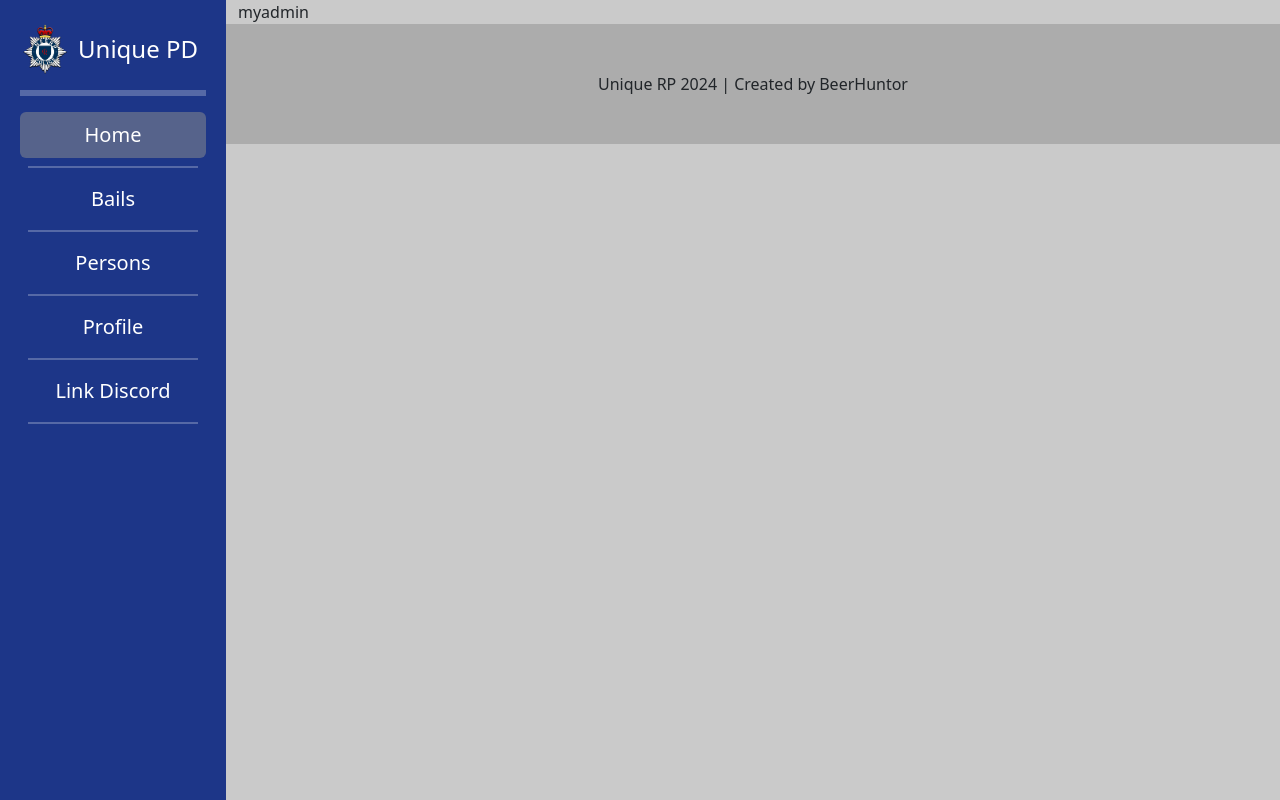
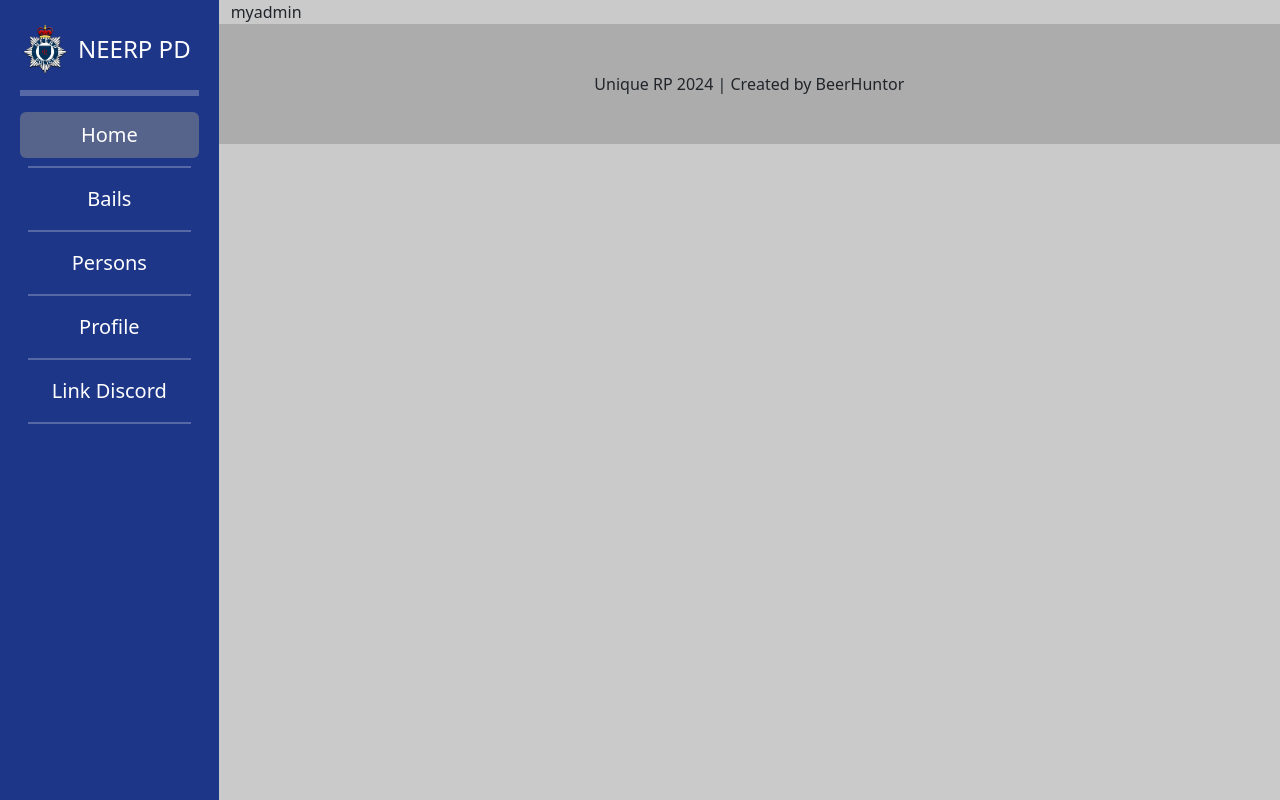
Before and after one commit to BeerHuntor/bail-app, a Django app: page / in a window 1280 px wide. Run offline with Django 5.2, Linux system fonts and the light colour scheme; a user stored in the database is signed in; data comes from the database, SQL or seed files in the repository; some libraries are stand-ins or nearby versions; some web fonts are replaced.

Commit message:
Fixed typo

```diff
--- a/templates/base-sidebar.html
+++ b/templates/base-sidebar.html
@@ -27,7 +27,7 @@
                     <div class="pt-4 pb-1 px-2">
                         <a class="navbar-brand d-flex align-items-center" href="">
                             <img src="/static/images/pd-logo.png" style="width: 50px;" alt="">
-                            <span class="fs-4 d-none d-sm-inline text-white px-2">Unique PD</span>
+                            <span class="fs-4 d-none d-sm-inline text-white px-2">NEERP PD</span>
                         </a>
                         <hr class="divider mt-3">
                         <ul class="nav nav-pills flex-column mb-auto nav-justified">
@@ -74,10 +74,12 @@
                                 <a href="#" class="nav-link text-white fs-5">Profile</a>
                                 <hr class="nav-item-divider">
                             </li>
-                            <li class="nav-item">
-                                <a href="{% url 'authentication:discord_link' %}" class="nav-link text-white fs-5">Link Discord</a>
-                                <hr class="nav-item-divider">
-                            </li>
+                            {% if not request.user.userdiscordaccountinformation %}
+                                <li class="nav-item">
+                                    <a href="{% url 'authentication:discord_link' %}" class="nav-link text-white fs-5">Link Discord</a>
+                                    <hr class="nav-item-divider">
+                                </li>
+                            {% endif %}
                         </ul>
                     </div>
                 </div>
```
